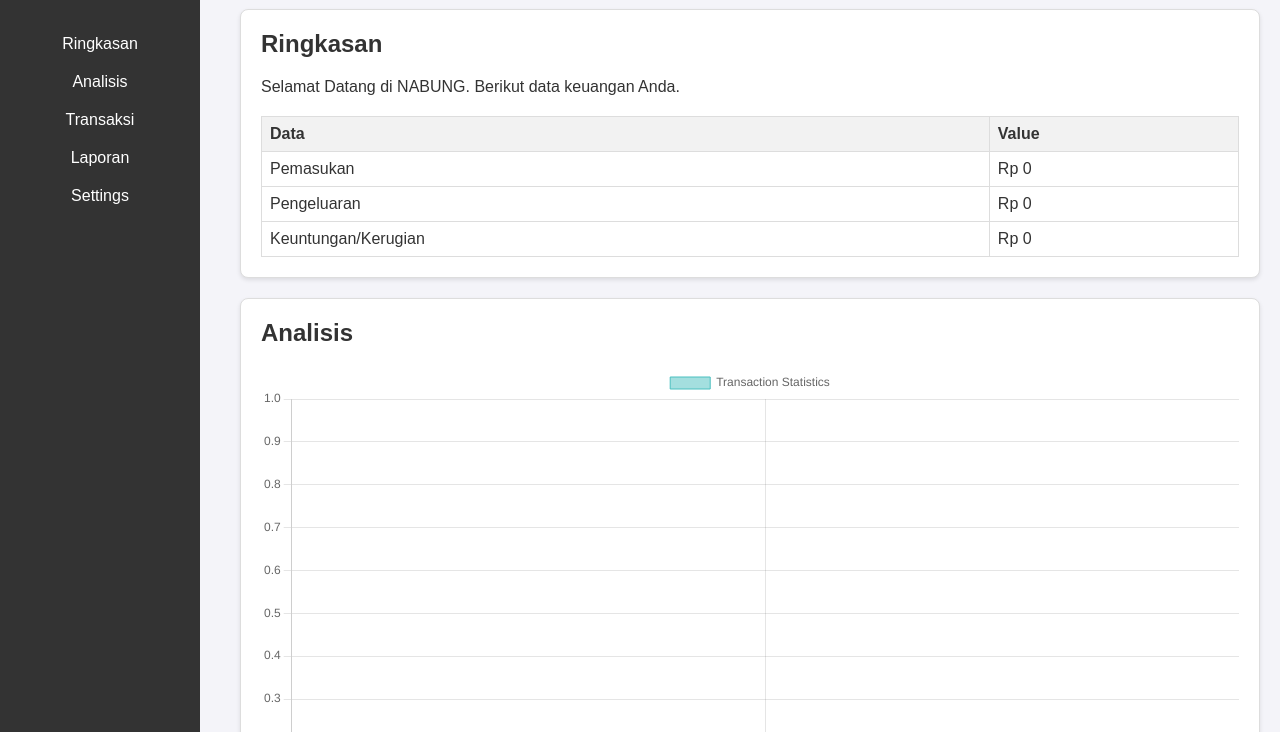
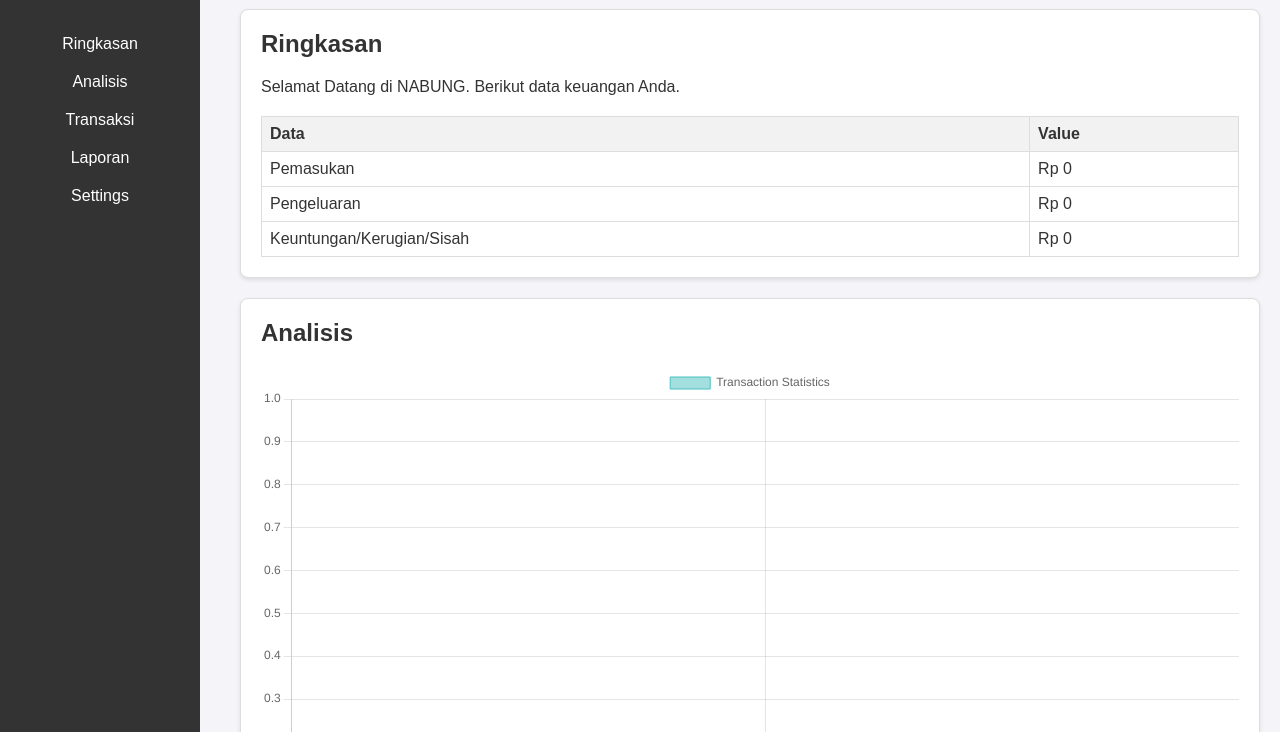
Before and after one commit to fazlicendekia/NabungYuu, a plain HTML site: page index.html in a window 1280 px wide. Shown: the part 68-800 px from the top of the page. Drawn offline with nearby package versions, Linux system fonts and the light colour scheme.

Commit message:
Update index.html

```diff
--- a/index.html
+++ b/index.html
@@ -45,7 +45,7 @@
                         <td id="expenseValue">Rp 0</td>
                     </tr>
                     <tr>
-                        <td>Keuntungan/Kerugian</td>
+                        <td>Keuntungan/Kerugian/Sisah</td>
                         <td id="profitLossValue">Rp 0</td>
                     </tr>
                 </tbody>
```
